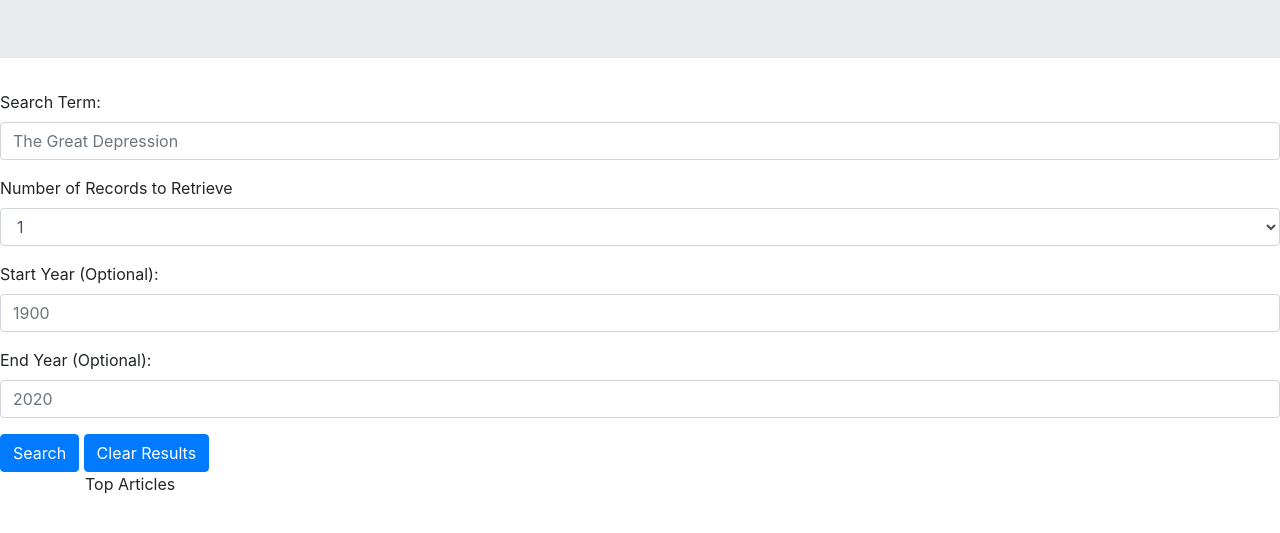
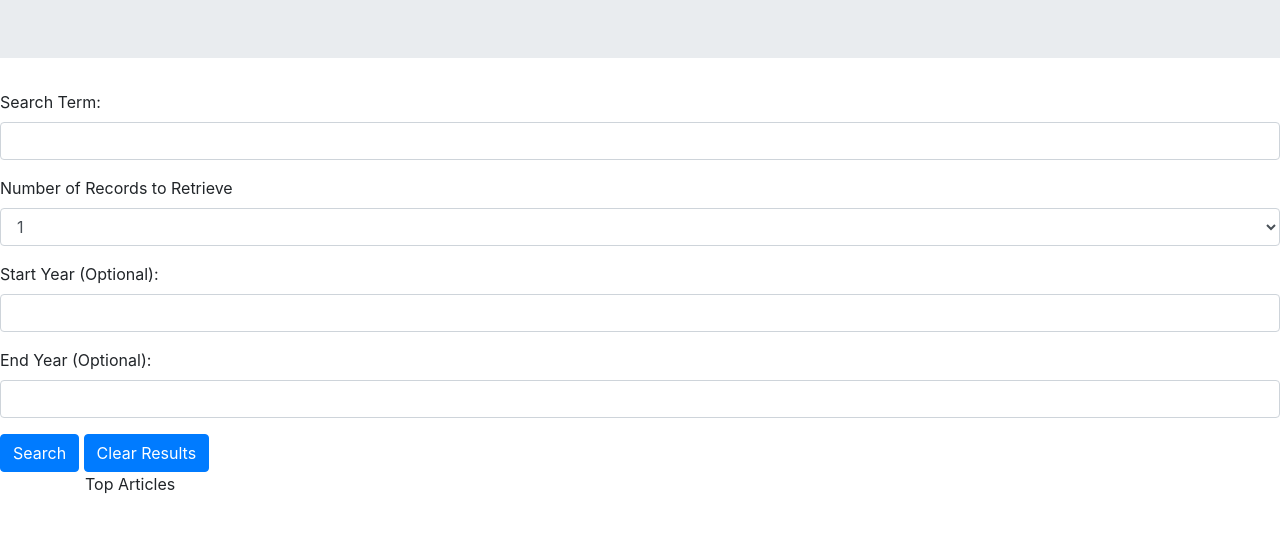
Before and after one commit to ChristineDang/NYTSearch, a plain HTML site: page index.html in a window 1280 px wide. Shown: the part 153-686 px from the top of the page. Drawn offline with nearby package versions, Linux system fonts and the light colour scheme; no server answers.

Commit message:
Removed placeholders

```diff
--- a/index.html
+++ b/index.html
@@ -20,7 +20,7 @@
 
       <div class="form-group">
         <label for="exampleInputEmail1">Search Term:</label>
-        <input type="search" class="form-control" id="Search" aria-describedby="Search Term" placeholder="The Great Depression">
+        <input type="search" class="form-control" id="Search" aria-describedby="Search Term">
         <small id="search" class="form-text text-muted"></small>
       </div>
 
@@ -37,11 +37,11 @@
       <form>
         <div class="form-group">
           <label for="startYear">Start Year (Optional):</label>
-          <input type="number" class="form-control" id="startYear" aria-describedby="year" placeholder="1900">
+          <input type="number" class="form-control" id="startYear" aria-describedby="year">
         </div>
         <div class="form-group">
           <label for="endYear">End Year (Optional):</label>
-          <input type="number" class="form-control" id="endYear" placeholder="2020">
+          <input type="number" class="form-control" id="endYear">
         </div>
         <button type="search" class="btn btn-primary" id="searchButton">Search</button>
         <button type="clearResults" class="btn btn-primary" id ="ClearButton">Clear Results</button>
```
